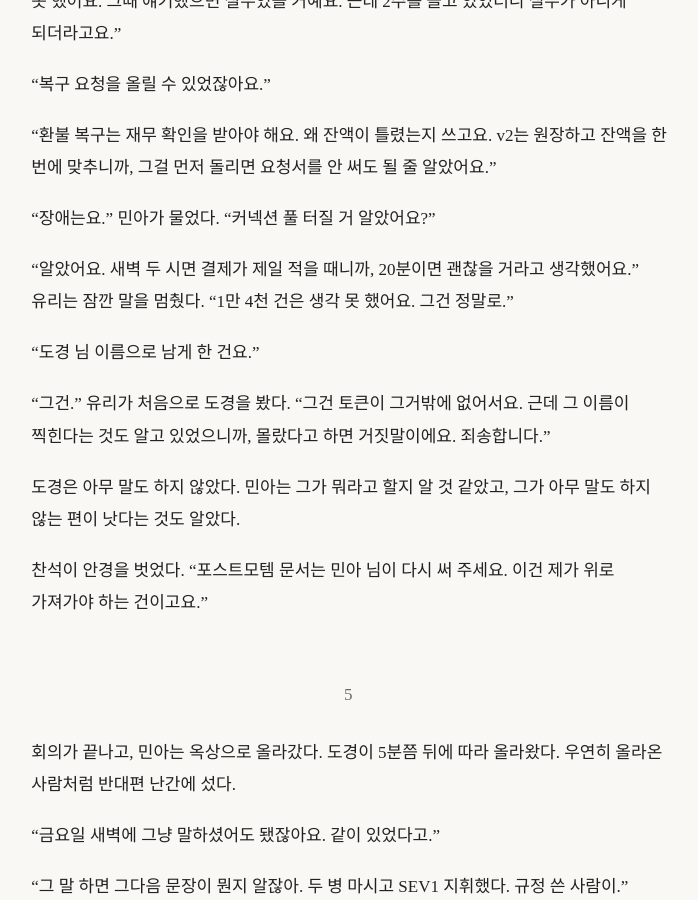
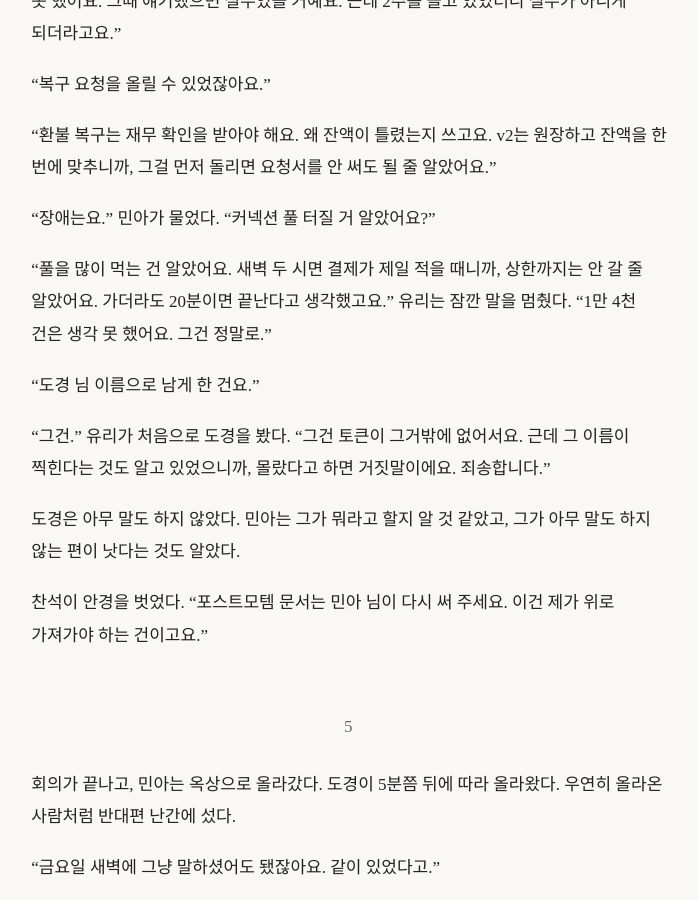
Before and after one commit to benelog/postmortem, a Jekyll site: the page built from _episodes/episode-1.md, in a window 1280 px wide and 900 px high, scrolled down 9688 px. Shown: the whole window, without its empty margins (290-988 px from the left). Built offline with Jekyll 4.4.1, drawn with Linux system fonts in a browser that asks for light colours.

Commit message:
1화 유리가 풀 부담은 알았지만 상한까지 갈 줄은 몰랐다는 답으로 수정
Co-Authored-By: Claude Opus 5.5 (1M context) <noreply@anthropic.com>

```diff
--- a/_episodes/episode-1.md
+++ b/_episodes/episode-1.md
@@ -200,7 +200,7 @@ UI 세션이 아니라 API 토큰이었다. 사람이 화면에서 누른 게
 
 "장애는요." 민아가 물었다. "커넥션 풀 터질 거 알았어요?"
 
-"알았어요. 새벽 두 시면 결제가 제일 적을 때니까, 20분이면 괜찮을 거라고 생각했어요." 유리는 잠깐 말을 멈췄다. "1만 4천 건은 생각 못 했어요. 그건 정말로."
+"풀을 많이 먹는 건 알았어요. 새벽 두 시면 결제가 제일 적을 때니까, 상한까지는 안 갈 줄 알았어요. 가더라도 20분이면 끝난다고 생각했고요." 유리는 잠깐 말을 멈췄다. "1만 4천 건은 생각 못 했어요. 그건 정말로."
 
 "도경 님 이름으로 남게 한 건요."
 
```
